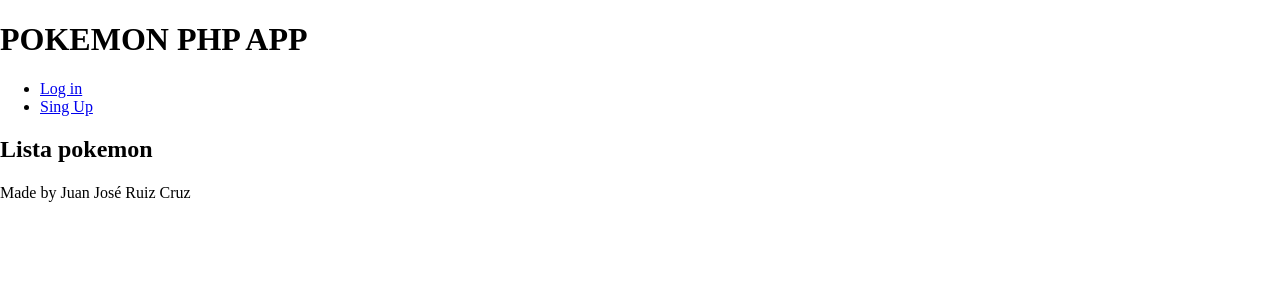
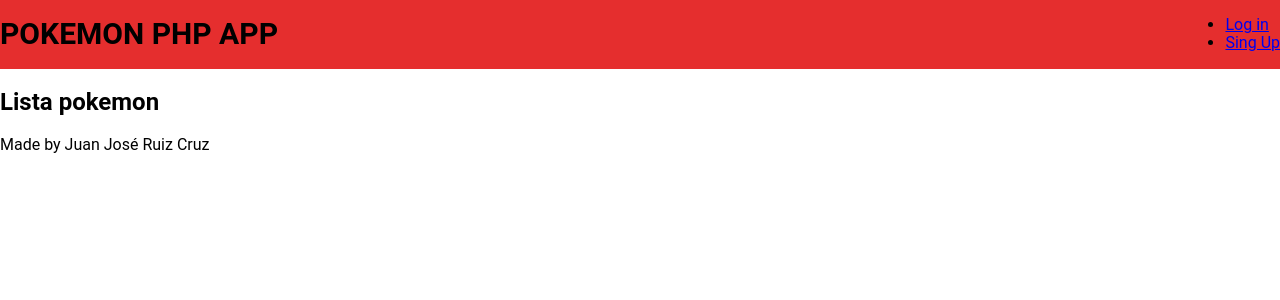
Before and after one commit to juanjo3156/PokemonWebApp, a PHP site: page /curso_php/ in a window 1280 px wide. Shown: the top 300 px of the page. Run offline with PHP 8.4, Linux system fonts and the light colour scheme; style sheets or scripts are compiled from the project's sources.

Commit message:
adding the nav bar styles

```diff
--- a/src/styles/app.scss
+++ b/src/styles/app.scss
@@ -1 +1,2 @@
 @use 'base';
+@use 'header';
--- /dev/null
+++ b/src/styles/base/_globals.scss
@@ -0,0 +1,16 @@
+@use 'variables' as v;
+html {
+    font-size: 62.5%;
+    box-sizing: border-box;
+}
+*, *:before, *:after {
+    box-sizing: inherit;
+}
+body{
+    font-family: v.$principal_font;
+    font-size: 1.6rem;
+}
+h1{
+    margin: 0;
+    font-size: 3rem;
+}
--- /dev/null
+++ b/src/styles/base/_index.scss
@@ -0,0 +1,3 @@
+@forward 'normalize';
+@forward 'globals';
+@forward 'variables';
--- /dev/null
+++ b/src/styles/base/_variables.scss
@@ -0,0 +1,7 @@
+// fonts
+$principal_font:'Roboto', sans-serif;
+
+// colors
+$primary_color:#E52E2E;
+$white : #fff;
+$black : #3d3d3d;
--- a/src/styles/base/index.scss
+++ /dev/null
@@ -1 +0,0 @@
-@forward 'normalize';
--- /dev/null
+++ b/src/styles/header/_header.scss
@@ -0,0 +1,14 @@
+@use 'base/variables' as v;
+
+.header{
+    background-color:v.$primary_color;
+    display: flex;
+    justify-content: space-between;
+    align-items: center;
+
+    &__icon{
+        text-transform: uppercase;
+        color: v.$white;
+        padding-left: 4rem;
+    }
+}
--- /dev/null
+++ b/src/styles/header/_index.scss
@@ -0,0 +1,2 @@
+@forward 'header';
+@forward 'navigation';
--- /dev/null
+++ b/src/styles/header/_navigation.scss
@@ -0,0 +1,24 @@
+@use 'base/variables' as v;
+
+.navigation{
+
+    &__ul{
+
+        list-style: none;
+    }
+    &__li{
+        display: inline-block;
+        margin-right: .5rem;
+        padding: .5rem 2rem;
+        a{
+
+            text-decoration: none;
+            color: v.$white;
+            font-size: 2rem;
+        }
+
+    }
+    &__li:hover{
+        background-color: v.$black;
+    }
+}
```
Also changed, not shown: src/styles/base/_normalize.scss (renamed from src/styles/base/normalize.scss).
